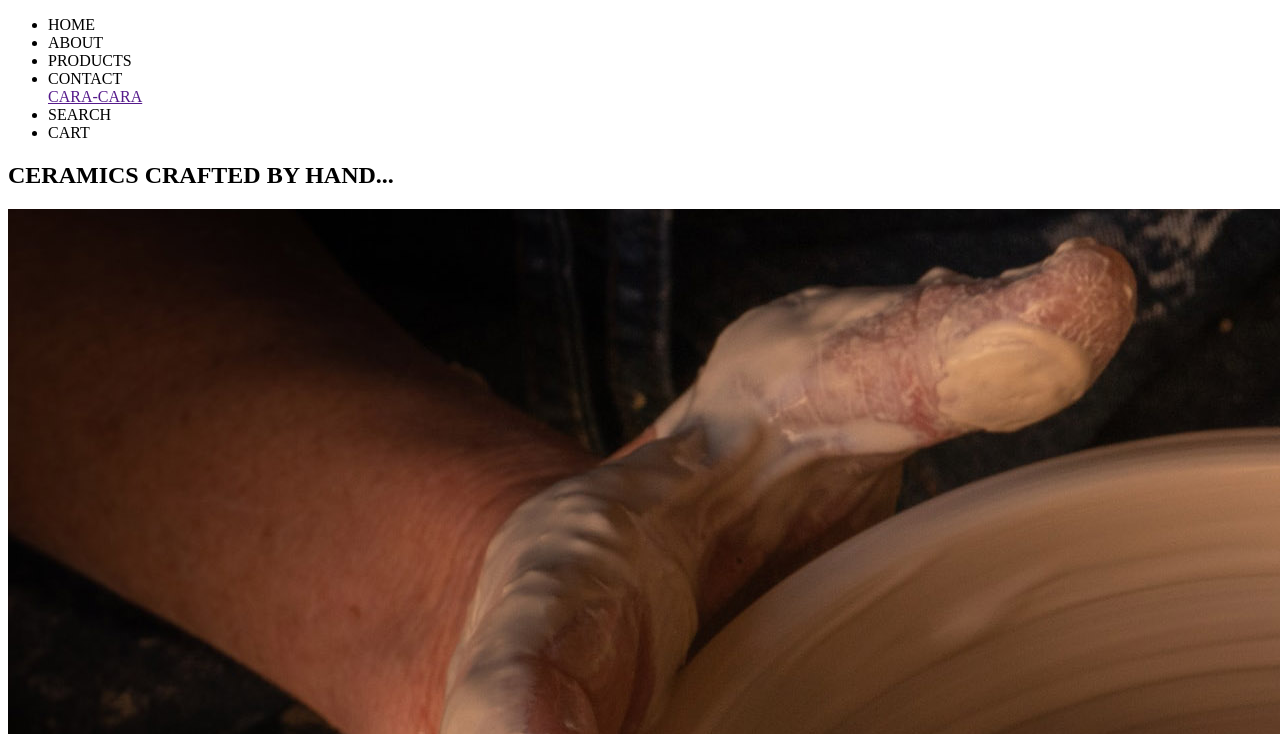
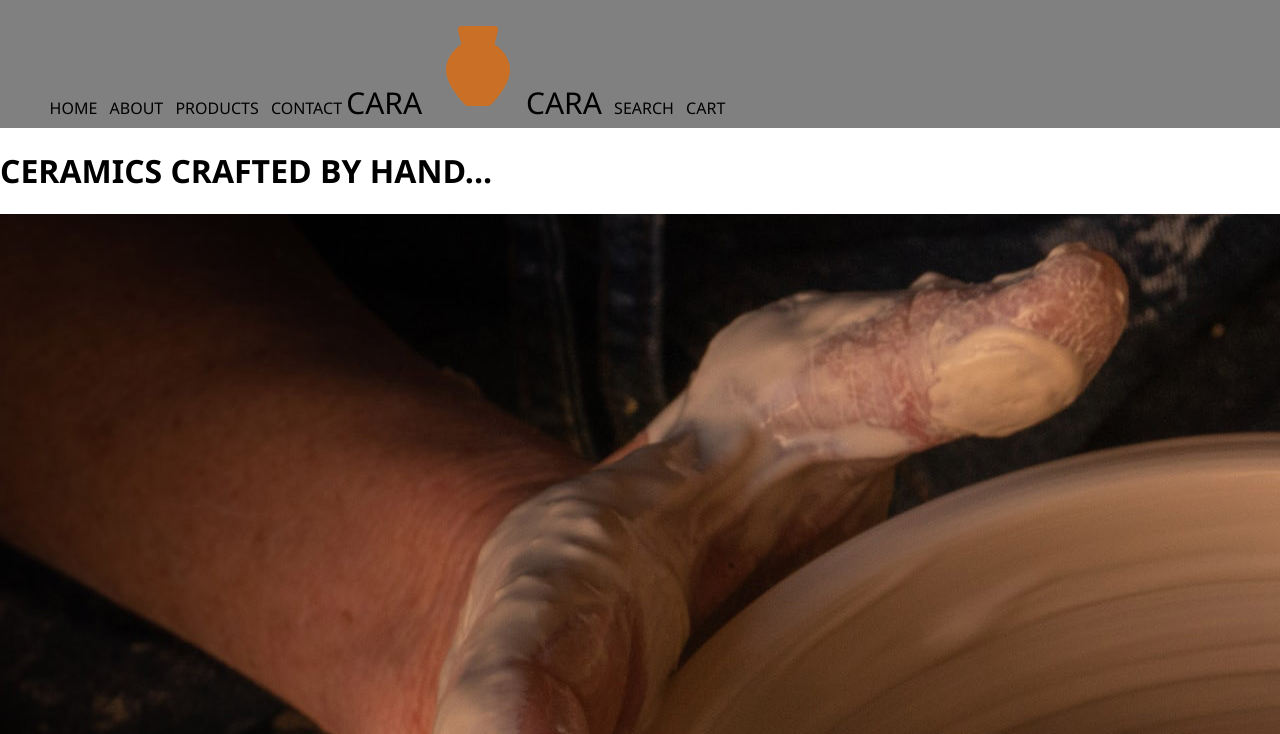
Before and after one commit to irishandyesiam/eCommerceWebsite, a plain HTML site: page index.html in a window 1280 px wide. Shown: the top 734 px of the page. Drawn offline with Linux system fonts and the light colour scheme.

Commit message:
Added image to href. Background color for footer.

```diff
--- a/index.html
+++ b/index.html
@@ -4,7 +4,8 @@
     <meta charset="UTF-8">
     <meta http-equiv="X-UA-Compatible" content="IE=edge">
     <meta name="viewport" content="width=device-width, initial-scale=1.0">
-    <title>CARA-CARA</title>
+    <title>CARA CARA</title>
+    <link rel="stylesheet" href="styles.css">
 </head>
 <body>
     <header>
@@ -14,22 +15,26 @@
                 <li>ABOUT</li>
                 <li>PRODUCTS</li>
                 <li>CONTACT</li>
-                <a href="">CARA-CARA</a>
+                <a href="">CARA
+                    <img
+                        src="assets/icons8-pottery-96.png"
+                        alt="orange pot icon"
+                    />CARA</a>
                 <li>SEARCH</li>
                 <li>CART</li>
             </ul>
         </nav>
     </header>
     <main>
-        <section class="home">
+        <div class="home">
             <h1>CERAMICS CRAFTED BY HAND...</h1>
             <img
                 src="assets/earl-wilcox-y3W0CzO063w-unsplash-alt.jpg"
                 alt="hands with wet clay on potter's wheel"
             />
             <h1>... FROM THE GROUND UP</h1>
-        </section>
-        <section class="about us">
+        </div>
+        <div class="about us">
             <h1>ABOUT US</h1>
             <img
                 src="assets/Vase_Dame_2048x2048.jpg"
@@ -45,12 +50,12 @@
             src="assets/Cylinder_unglazed3_2048x2048.jpg"
             alt="white vase with tall grass"
             />
-        </section>
-        <section class="products">
+        </div>
+        <div class="products">
             <h1>OUR PRODUCTS</h1>
             <!-- grid of images, discriptions, prices -->
-        </section>
-        <section class="contact us">
+        </div>
+        <div class="contact us">
             <h1>CONTACT US</h1>
             <!-- bold line -->
             <h2>EMAIL</h2>
@@ -58,7 +63,7 @@
             <h2>MESSAGE</h2>
             <!-- rectangle -->
             <!-- send button -->
-        </section>
+        </div>
     </main>
     <footer>
         <img
--- a/styles.css
+++ b/styles.css
@@ -0,0 +1,42 @@
+html {
+    box-sizing: border-box;
+}
+
+body {
+    font-family: "Segoe UI";
+    background-color: #FFFFFF;
+    margin: 0;
+}
+
+header {
+    background-color: grey;
+    position: relative;
+    padding: 4rem;
+}
+
+nav a {
+    color: #000000;
+    font-size: 30px;
+    text-decoration: none;
+}
+
+nav ul {
+    list-style-type: none;
+    position:absolute;
+    top: 0.1rem;
+    left: 0.1rem;
+}
+
+nav li {
+    display: inline;
+    margin-left: 0.5rem;
+}
+
+footer {
+    background-color: #BF7631;
+    padding: 3rem;
+    position:relative;
+    width: 100%;
+    left: 0;
+    bottom: 0;
+}
```
